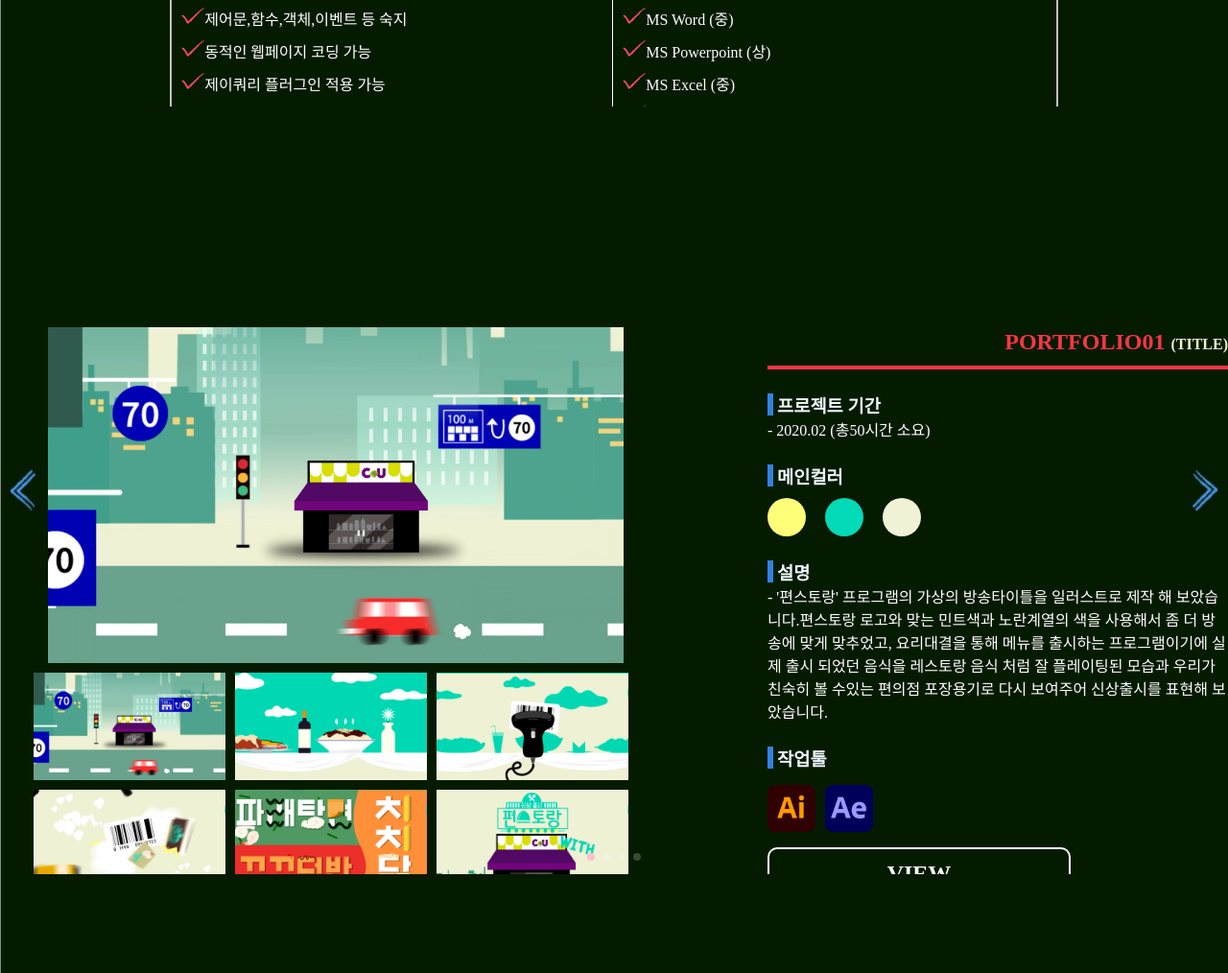
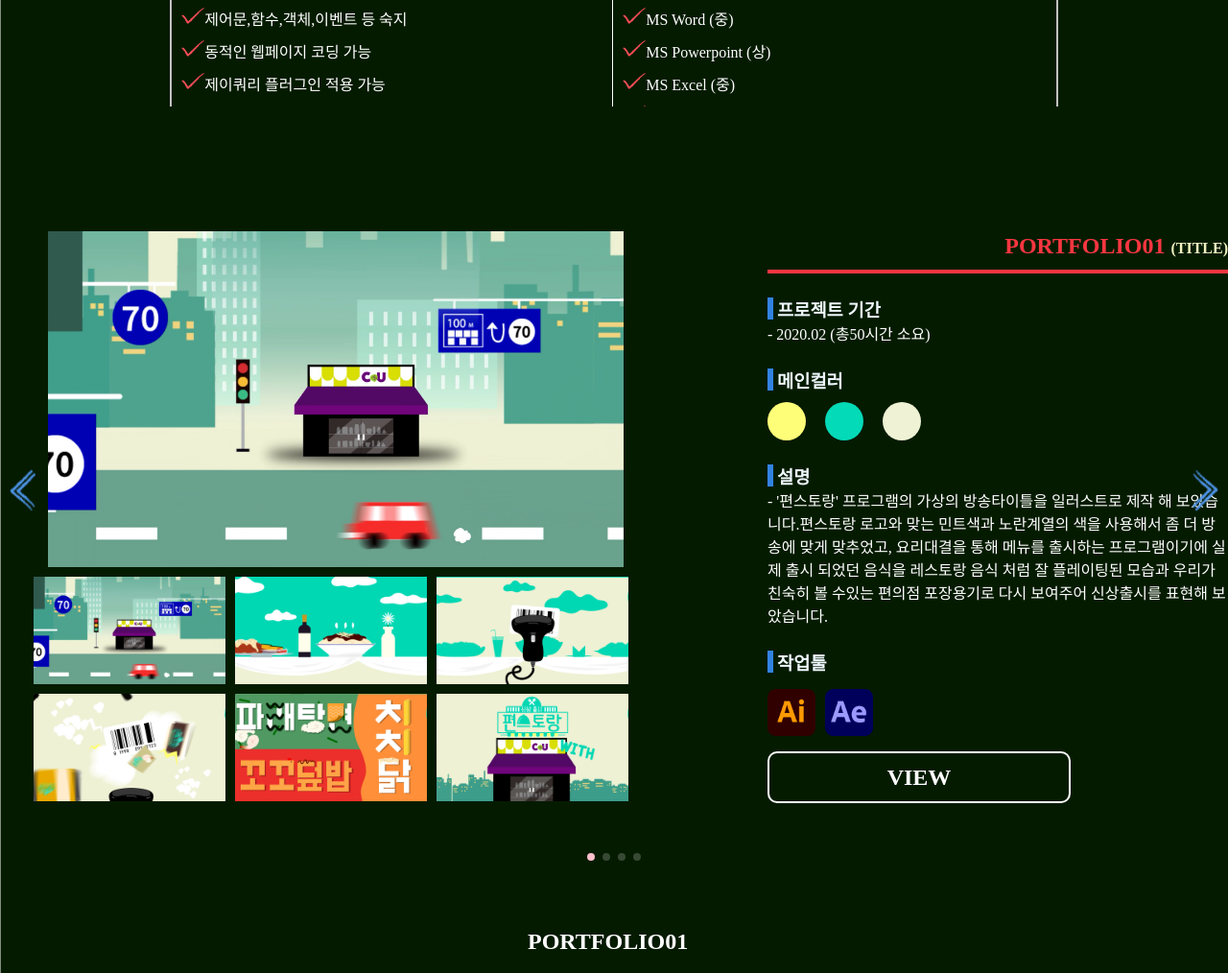
Before and after one commit to thfdl0723/JIHYUN-s-Portfolio, a plain HTML site: page index.html in a window 1280 px wide. Shown: the part 2289-3303 px from the top of the page at 96% size. Drawn offline with Linux system fonts and the light colour scheme.

Commit message:
Update index.html

```diff
--- a/index.html
+++ b/index.html
@@ -585,7 +585,6 @@
           </div>
         </section>
         <style>
-            .swiper-slide {top:100px;}
             .swiper-pagination-bullet {background: white;}
             .swiper-pagination-bullet-active {background:pink;}
 
```
